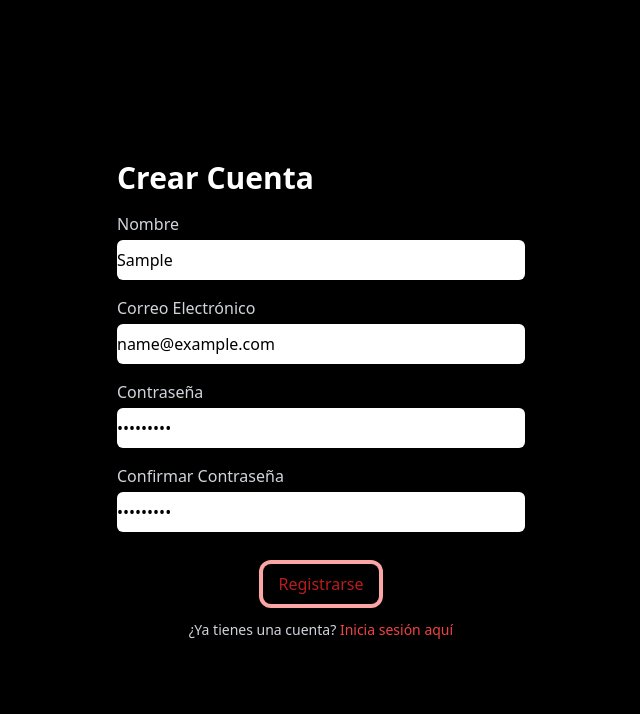
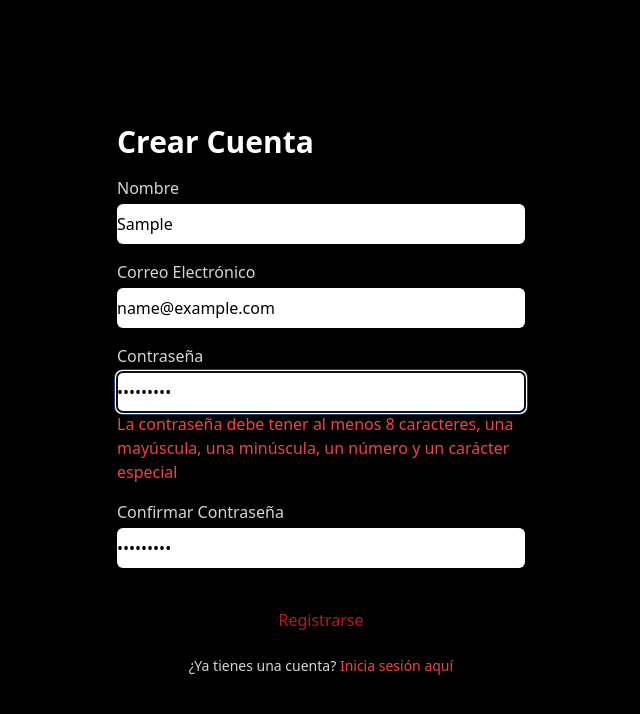
Before and after one commit to Jean-20/Cinux, a React (Vite) app in the folder client/: page /register in a window 1280 px wide. Both pictures are taken after typing "Sample", "name@example.com", "Sample123", "Sample123" into the empty fields and a click on the button "Registrarse". Shown: the top 714 px of the page, without its empty margins (319-959 px from the left). Built offline with nearby package versions, Linux system fonts and the light colour scheme; no server answers.

Commit message:
validaciones de contraseña

```diff
--- a/client/src/pages/Register.jsx
+++ b/client/src/pages/Register.jsx
@@ -1,12 +1,10 @@
 import { Link, useNavigate } from 'react-router-dom';
-import {registerUser} from '../api/users';
+import { registerUser } from '../api/users';
 import { useForm } from 'react-hook-form';
 import { useState } from 'react';
 
-
-
 const Register = () => {
-    const {register, handleSubmit, formState: {errors} } = useForm();
+    const { register, handleSubmit, formState: { errors } } = useForm();
     const [showModal, setShowModal] = useState(false);
 
     const navigate = useNavigate();
@@ -34,7 +32,6 @@ const Register = () => {
         }
     };
 
-
     return (
         <section className="flex flex-col justify-center items-center min-h-screen bg-black text-white">
             <div className="m-5 p-5 bg-black text-white rounded-lg shadow-md max-w-md w-full">
@@ -45,8 +42,7 @@ const Register = () => {
                         <input
                             id="name"
                             type="text"
-                            {...register ('nombre', {required: true})}
-                            required
+                            {...register('nombre', { required: true })}
                             className="form-input mt-1 block w-full border-gray-300 rounded-md shadow-sm focus:border-blue-500 focus:ring focus:ring-blue-500 focus:ring-opacity-50 py-2 text-black"
                         />
                         {errors.nombre && <span className="text-red-500">Este campo es requerido</span>}
@@ -56,8 +52,7 @@ const Register = () => {
                         <input
                             id="email"
                             type="email"
-                            {...register ('email', {required: true})}
-                            required
+                            {...register('email', { required: true })}
                             className="form-input mt-1 block w-full border-gray-300 rounded-md shadow-sm focus:border-blue-500 focus:ring focus:ring-blue-500 focus:ring-opacity-50 py-2 text-black"
                         />
                         {errors.email && <span className="text-red-500">Este campo es requerido</span>}
@@ -67,19 +62,23 @@ const Register = () => {
                         <input
                             id="password"
                             type="password"
-                            {...register ('password', {required: true})}
-                            required
+                            {...register('password', {
+                                required: true,
+                                pattern: {
+                                    value: /^(?=.*[a-z])(?=.*[A-Z])(?=.*\d)(?=.*[@$!%*?&])[A-Za-z\d@$!%*?&]{8,}$/,
+                                    message: 'La contraseña debe tener al menos 8 caracteres, una mayúscula, una minúscula, un número y un carácter especial',
+                                },
+                            })}
                             className="form-input mt-1 block w-full border-gray-300 rounded-md shadow-sm focus:border-blue-500 focus:ring focus:ring-blue-500 focus:ring-opacity-50 py-2 text-black"
                         />
-                        {errors.password && <span className="text-red-500">Este campo es requerido</span>}
+                        {errors.password && <span className="text-red-500">{errors.password.message || 'Este campo es requerido'}</span>}
                     </div>
                     <div>
                         <label htmlFor="confirm-password" className="block text-gray-300">Confirmar Contraseña</label>
                         <input
                             id="confirm-password"
                             type="password"
-                            {...register ('confirmacionContraseña', {required: true})}
-                            required
+                            {...register('confirmacionContraseña', { required: true })}
                             className="form-input mt-1 block w-full border-gray-300 rounded-md shadow-sm focus:border-blue-500 focus:ring focus:ring-blue-500 focus:ring-opacity-50 py-2 text-black"
                         />
                         {errors.confirmacionContraseña && <span className="text-red-500">Este campo es requerido</span>}
```
Also changed, not shown: client/src/pages/Login.jsx (+4 -4 lines). Lines whose indentation alone changed are shown as unchanged.
